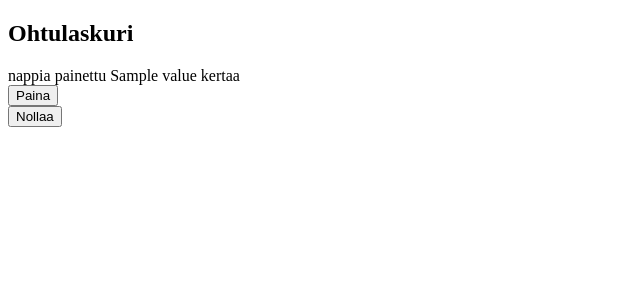
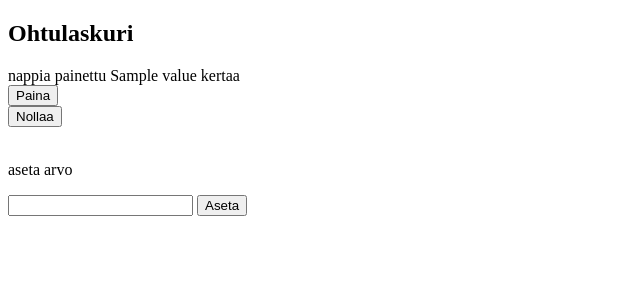
Before and after one commit to tiikerikakku/trampoliinipuisto, a Flask app: template src/templates/index.html in a window 1280 px wide. Shown: the top 300 px of the page, without its empty margins (0-640 px from the left). Run offline with Flask 3, Linux system fonts and the light colour scheme; the template is opened without the code that fills it: most values are stand-ins (such as "Sample title", 1, 10 or a date in 2020).

Commit message:
implemented set specific value feature + tests

```diff
--- a/src/templates/index.html
+++ b/src/templates/index.html
@@ -13,5 +13,11 @@
   <form action="/reset" method="POST">
     <input type="submit" value="Nollaa">
   </form>
+  <br>
+  <p>aseta arvo</p>
+  <form action="/set" method="post">
+    <input type="text" name="sv">
+    <input type="submit" value="Aseta">
+  </form>
 </body>
 </html>
```
Also changed, not shown: src/app.py (+6 -1 lines), 1 other file.
